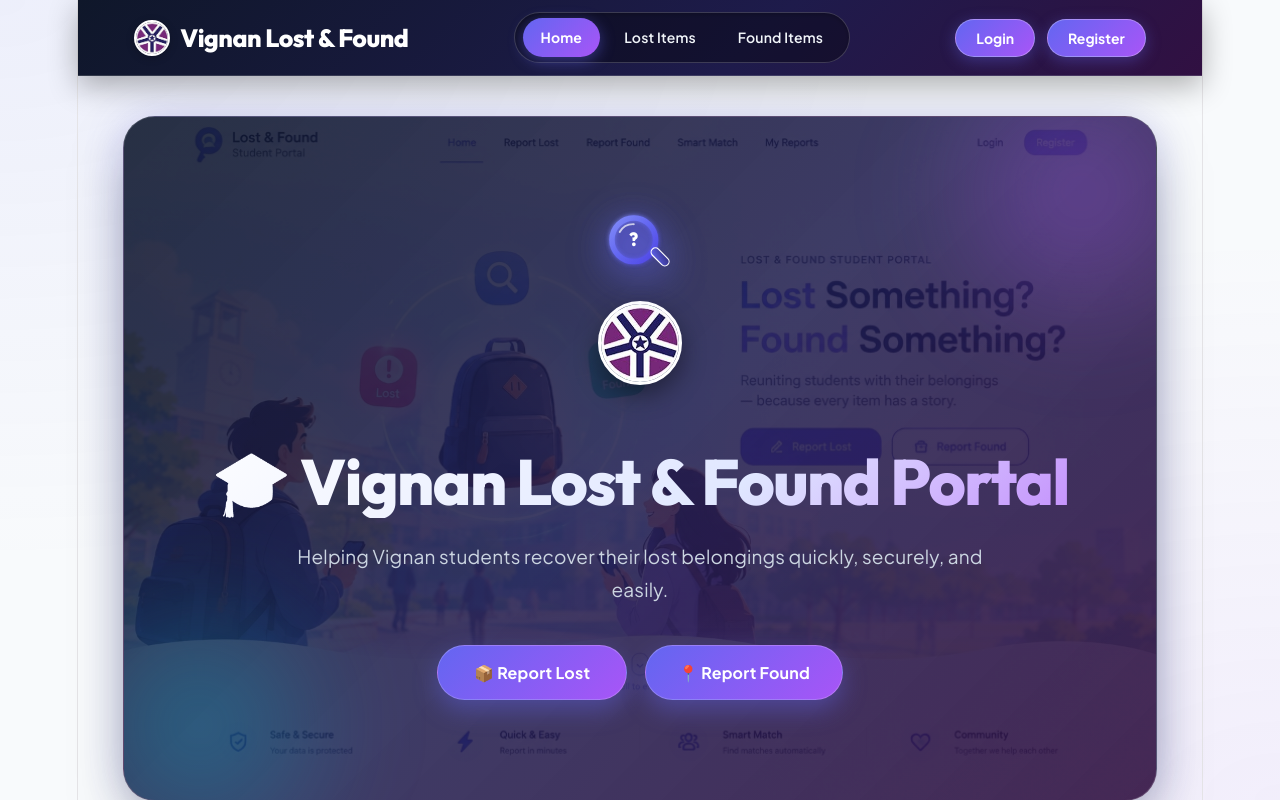
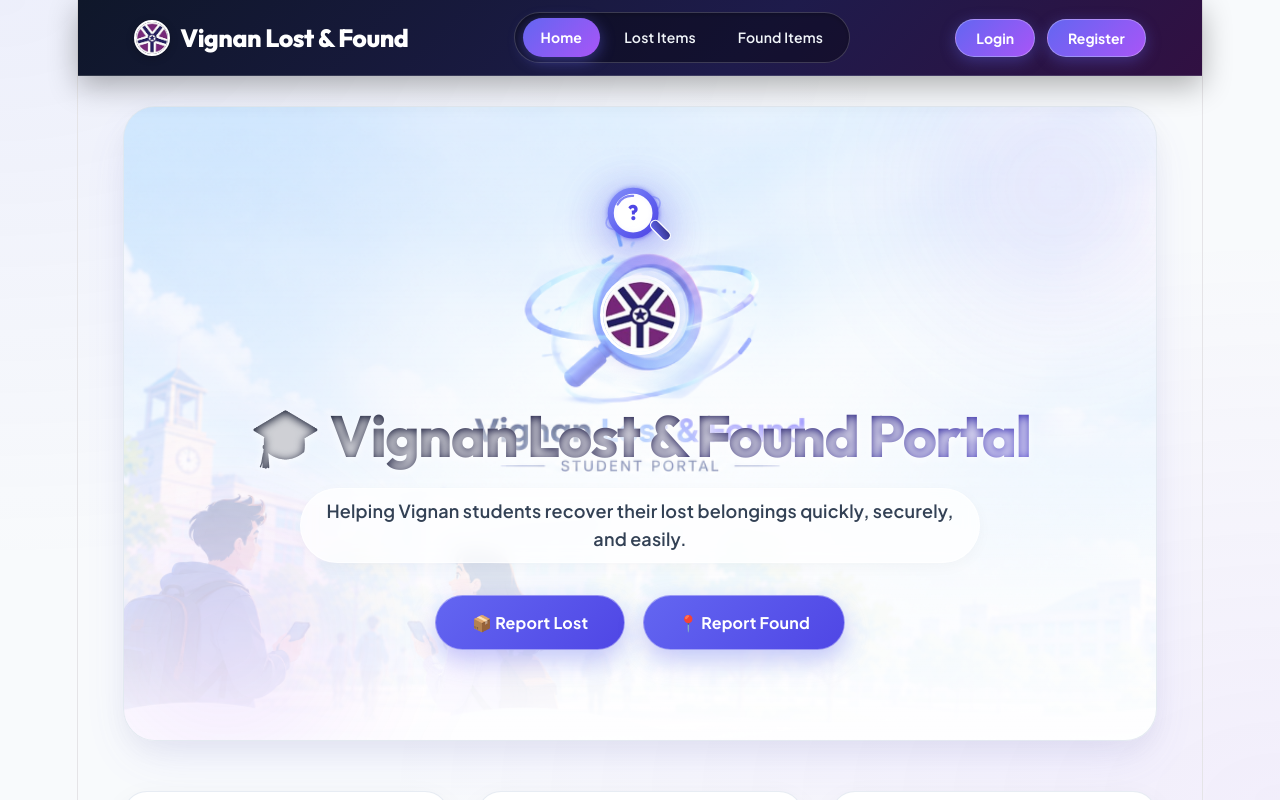
Before and after one commit to codecrafter-01/LostFoundPortal, a React (Vite) app in the folder client/: page / in a window 1280 px wide. Shown: the top 800 px of the page. Built offline with nearby package versions, Linux system fonts and the light colour scheme.

Commit message:
Update Home page hero with bright campus background underlay matching student illustration

```diff
--- a/client/src/pages/Home.jsx
+++ b/client/src/pages/Home.jsx
@@ -5,7 +5,7 @@ function Home() {
     <div className="home">
       {/* Hero Section */}
       <section className="hero">
-        {/* Opening Animated Magnifying Glass with Question Mark */}
+        {/* Opening Animated 3D Magnifying Glass with Question Mark */}
         <div className="magnifier-wrapper" aria-label="Searching for lost items animation">
           <div className="magnifier-glass">
             <svg
@@ -30,24 +30,37 @@ function Home() {
                 </filter>
               </defs>
 
+              {/* Glowing Orbit Rings around lens */}
+              <ellipse
+                cx="42"
+                cy="42"
+                rx="34"
+                ry="14"
+                stroke="#818cf8"
+                strokeWidth="2"
+                fill="none"
+                opacity="0.6"
+                transform="rotate(-25 42 42)"
+              />
+
               {/* Magnifying Glass Outer Ring */}
               <circle
                 cx="42"
                 cy="42"
-                r="28"
+                r="26"
                 stroke="url(#glassGrad)"
                 strokeWidth="7"
-                fill="rgba(99, 102, 241, 0.25)"
+                fill="rgba(255, 255, 255, 0.9)"
                 filter="url(#glowFilter)"
               />
 
               {/* Lens Inner Reflection Accent */}
               <path
-                d="M 24 32 A 20 20 0 0 1 42 22"
-                stroke="#ffffff"
+                d="M 24 32 A 18 18 0 0 1 42 22"
+                stroke="#6366f1"
                 strokeWidth="2.5"
                 strokeLinecap="round"
-                opacity="0.7"
+                opacity="0.8"
               />
 
               {/* Question Mark Inside Lens */}
@@ -57,7 +70,7 @@ function Home() {
                 textAnchor="middle"
                 fontSize="24"
                 fontWeight="800"
-                fill="#ffffff"
+                fill="#4f46e5"
                 fontFamily="Outfit, sans-serif"
               >
                 ?
@@ -65,12 +78,12 @@ function Home() {
 
               {/* Magnifying Glass Handle */}
               <rect
-                x="62"
-                y="58"
+                x="60"
+                y="56"
                 width="11"
                 height="28"
                 rx="5.5"
-                transform="rotate(-45 62 58)"
+                transform="rotate(-45 60 56)"
                 fill="url(#handleGrad)"
                 stroke="#ffffff"
                 strokeWidth="1.5"
@@ -83,13 +96,13 @@ function Home() {
           src="/vignan_logo.jpg"
           alt="Vignan Emblem Avatar"
           style={{
-            width: "84px",
-            height: "84px",
+            width: "80px",
+            height: "80px",
             borderRadius: "50%",
             objectFit: "cover",
-            margin: "0 auto 20px",
+            margin: "0 auto 16px",
             border: "3px solid #ffffff",
-            boxShadow: "0 10px 25px rgba(0, 0, 0, 0.4)",
+            boxShadow: "0 10px 25px rgba(99, 102, 241, 0.25)",
           }}
         />
 
--- a/client/src/styles/Home.css
+++ b/client/src/styles/Home.css
@@ -1,51 +1,58 @@
 /* =========================================================
-   HOME PAGE - MODERN VIBRANT STYLING WITH OPENING ANIMATION
+   HOME PAGE - BRIGHT CAMPUS HERO WITH ROTATING MAGNIFIER
    ========================================================= */
 
 .home {
   width: 100%;
   max-width: 1320px;
   margin: 0 auto;
-  padding: 40px 4%;
+  padding: 30px 4%;
 }
 
 .hero {
   position: relative;
   overflow: hidden;
   text-align: center;
-  padding: 90px 30px 100px;
+  padding: 70px 24px 90px;
   border-radius: 32px;
-  color: white;
+  color: #0f172a;
   background:
-    linear-gradient(135deg, rgba(15, 23, 42, 0.88) 0%, rgba(30, 27, 75, 0.85) 50%, rgba(49, 16, 66, 0.90) 100%),
-    url("/campus_background.jpg") center/cover no-repeat;
-  border: 1px solid rgba(255, 255, 255, 0.15);
-  box-shadow: 0 25px 60px -15px rgba(15, 23, 42, 0.5), 0 0 40px rgba(99, 102, 241, 0.2);
+    linear-gradient(180deg, rgba(255, 255, 255, 0.25) 0%, rgba(255, 255, 255, 0.45) 50%, rgba(255, 255, 255, 0.95) 100%),
+    url("/campus_hero.png") center bottom / cover no-repeat;
+  border: 1px solid rgba(226, 232, 240, 0.9);
+  box-shadow: 0 20px 50px -10px rgba(99, 102, 241, 0.12), 0 10px 25px rgba(0, 0, 0, 0.04);
+  min-height: 520px;
+  display: flex;
+  flex-direction: column;
+  align-items: center;
+  justify-content: center;
 }
 
-/* Background Animated Gradient Mesh Glowing Orbs */
+/* Soft Glow Accents in Hero */
 .hero::before {
   content: "";
   position: absolute;
-  width: 350px;
-  height: 350px;
-  top: -100px;
+  width: 400px;
+  height: 400px;
+  top: -120px;
   right: -100px;
   border-radius: 50%;
-  background: radial-gradient(circle, rgba(168, 85, 247, 0.35) 0%, rgba(99, 102, 241, 0) 70%);
-  filter: blur(40px);
+  background: radial-gradient(circle, rgba(99, 102, 241, 0.15) 0%, rgba(99, 102, 241, 0) 70%);
+  filter: blur(50px);
+  pointer-events: none;
 }
 
 .hero::after {
   content: "";
   position: absolute;
-  width: 350px;
-  height: 350px;
+  width: 400px;
+  height: 400px;
   bottom: -100px;
   left: -100px;
   border-radius: 50%;
-  background: radial-gradient(circle, rgba(6, 182, 212, 0.35) 0%, rgba(99, 102, 241, 0) 70%);
-  filter: blur(40px);
+  background: radial-gradient(circle, rgba(168, 85, 247, 0.15) 0%, rgba(168, 85, 247, 0) 70%);
+  filter: blur(50px);
+  pointer-events: none;
 }
 
 /* Opening Magnifying Glass Animation Wrapper */
@@ -53,14 +60,14 @@
   display: flex;
   justify-content: center;
   align-items: center;
-  margin: 0 auto 16px;
+  margin: 0 auto 12px;
   position: relative;
   z-index: 2;
 }
 
 .magnifier-glass {
-  width: 78px;
-  height: 78px;
+  width: 86px;
+  height: 86px;
   display: flex;
   align-items: center;
   justify-content: center;
@@ -76,7 +83,7 @@
 .magnifier-svg {
   width: 100%;
   height: 100%;
-  filter: drop-shadow(0 8px 20px rgba(99, 102, 241, 0.4));
+  filter: drop-shadow(0 10px 25px rgba(99, 102, 241, 0.35));
 }
 
 /* Entrance: Fade + Scale */
@@ -107,10 +114,10 @@
     filter: drop-shadow(0 4px 12px rgba(99, 102, 241, 0.3));
   }
   50% {
-    filter: drop-shadow(0 0 25px rgba(168, 85, 247, 0.7));
+    filter: drop-shadow(0 0 30px rgba(168, 85, 247, 0.6));
   }
   100% {
-    filter: drop-shadow(0 6px 16px rgba(99, 102, 241, 0.4));
+    filter: drop-shadow(0 8px 20px rgba(99, 102, 241, 0.4));
   }
 }
 
@@ -123,28 +130,36 @@
 
 .hero h1 {
   position: relative;
-  z-index: 1;
+  z-index: 2;
   font-family: var(--font-heading, "Outfit", sans-serif);
-  font-size: clamp(38px, 5.5vw, 64px);
+  font-size: clamp(36px, 5.2vw, 58px);
   line-height: 1.15;
-  margin-bottom: 22px;
+  margin-bottom: 18px;
   font-weight: 800;
-  letter-spacing: -1.5px;
-  background: linear-gradient(135deg, #ffffff 0%, #e0e7ff 60%, #c084fc 100%);
+  letter-spacing: -1.2px;
+  color: #0f172a;
+  background: linear-gradient(135deg, #0f172a 0%, #1e1b4b 50%, #4338ca 100%);
   background-clip: text;
   -webkit-background-clip: text;
   -webkit-text-fill-color: transparent;
+  text-shadow: 0 2px 10px rgba(255, 255, 255, 0.8);
 }
 
 .hero p {
   position: relative;
-  z-index: 1;
-  font-size: 19px;
-  line-height: 1.7;
-  max-width: 720px;
-  margin: 0 auto 40px;
-  color: #cbd5e1;
-  font-weight: 400;
+  z-index: 2;
+  font-size: 18px;
+  line-height: 1.6;
+  max-width: 680px;
+  margin: 0 auto 32px;
+  color: #334155;
+  font-weight: 600;
+  background: rgba(255, 255, 255, 0.75);
+  padding: 8px 22px;
+  border-radius: 9999px;
+  backdrop-filter: blur(8px);
+  border: 1px solid rgba(255, 255, 255, 0.6);
+  box-shadow: 0 4px 15px rgba(0, 0, 0, 0.03);
 }
 
 .hero-buttons {
@@ -159,36 +174,35 @@
 
 .hero-buttons button {
   min-width: 190px;
-  padding: 16px 32px;
+  padding: 16px 34px;
   border-radius: 9999px;
   font-size: 16px;
   font-weight: 700;
   letter-spacing: 0.2px;
-  background: linear-gradient(135deg, #6366f1 0%, #a855f7 100%);
+  background: linear-gradient(135deg, #6366f1 0%, #4f46e5 100%);
   color: #ffffff;
-  border: 1px solid rgba(255, 255, 255, 0.2);
-  box-shadow: 0 10px 25px rgba(99, 102, 241, 0.4);
+  border: 1px solid rgba(255, 255, 255, 0.4);
+  box-shadow: 0 10px 25px rgba(99, 102, 241, 0.35);
   transition: all 0.3s cubic-bezier(0.4, 0, 0.2, 1);
 }
 
 .hero-buttons button:hover {
   transform: translateY(-4px) scale(1.02);
-  box-shadow: 0 16px 35px rgba(99, 102, 241, 0.6);
-  background: linear-gradient(135deg, #4f46e5 0%, #9333ea 100%);
+  box-shadow: 0 16px 35px rgba(99, 102, 241, 0.5);
+  background: linear-gradient(135deg, #4f46e5 0%, #3730a3 100%);
 }
 
 /* Secondary Button variant inside hero */
 .hero-buttons button:nth-child(2) {
-  background: rgba(255, 255, 255, 0.1);
+  background: linear-gradient(135deg, #8b5cf6 0%, #6d28d9 100%);
   color: #ffffff;
-  backdrop-filter: blur(10px);
-  border: 1px solid rgba(255, 255, 255, 0.25);
-  box-shadow: 0 8px 20px rgba(0, 0, 0, 0.2);
+  border: 1px solid rgba(255, 255, 255, 0.4);
+  box-shadow: 0 10px 25px rgba(139, 92, 246, 0.35);
 }
 
 .hero-buttons button:nth-child(2):hover {
-  background: rgba(255, 255, 255, 0.2);
-  box-shadow: 0 12px 28px rgba(255, 255, 255, 0.2);
+  background: linear-gradient(135deg, #7c3aed 0%, #5b21b6 100%);
+  box-shadow: 0 16px 35px rgba(139, 92, 246, 0.5);
 }
 
 /* Features Grid */
@@ -196,7 +210,7 @@
   display: grid;
   grid-template-columns: repeat(auto-fit, minmax(280px, 1fr));
   gap: 28px;
-  margin-top: 65px;
+  margin-top: 50px;
 }
 
 .feature-card {
@@ -249,18 +263,19 @@
 
 @media (max-width: 768px) {
   .hero {
-    padding: 65px 20px;
+    padding: 55px 18px 70px;
     border-radius: 24px;
   }
   .magnifier-glass {
-    width: 64px;
-    height: 64px;
+    width: 70px;
+    height: 70px;
   }
   .hero h1 {
-    font-size: 34px;
+    font-size: 32px;
   }
   .hero p {
-    font-size: 16px;
+    font-size: 15px;
+    padding: 6px 14px;
   }
   .hero-buttons {
     flex-direction: column;
@@ -273,7 +288,7 @@
 
 @media (max-width: 480px) {
   .magnifier-glass {
-    width: 54px;
-    height: 54px;
+    width: 58px;
+    height: 58px;
   }
 }
```
Also changed, not shown: client/public/campus_hero.png (added), client/src/assets/campus_hero.png (added).
